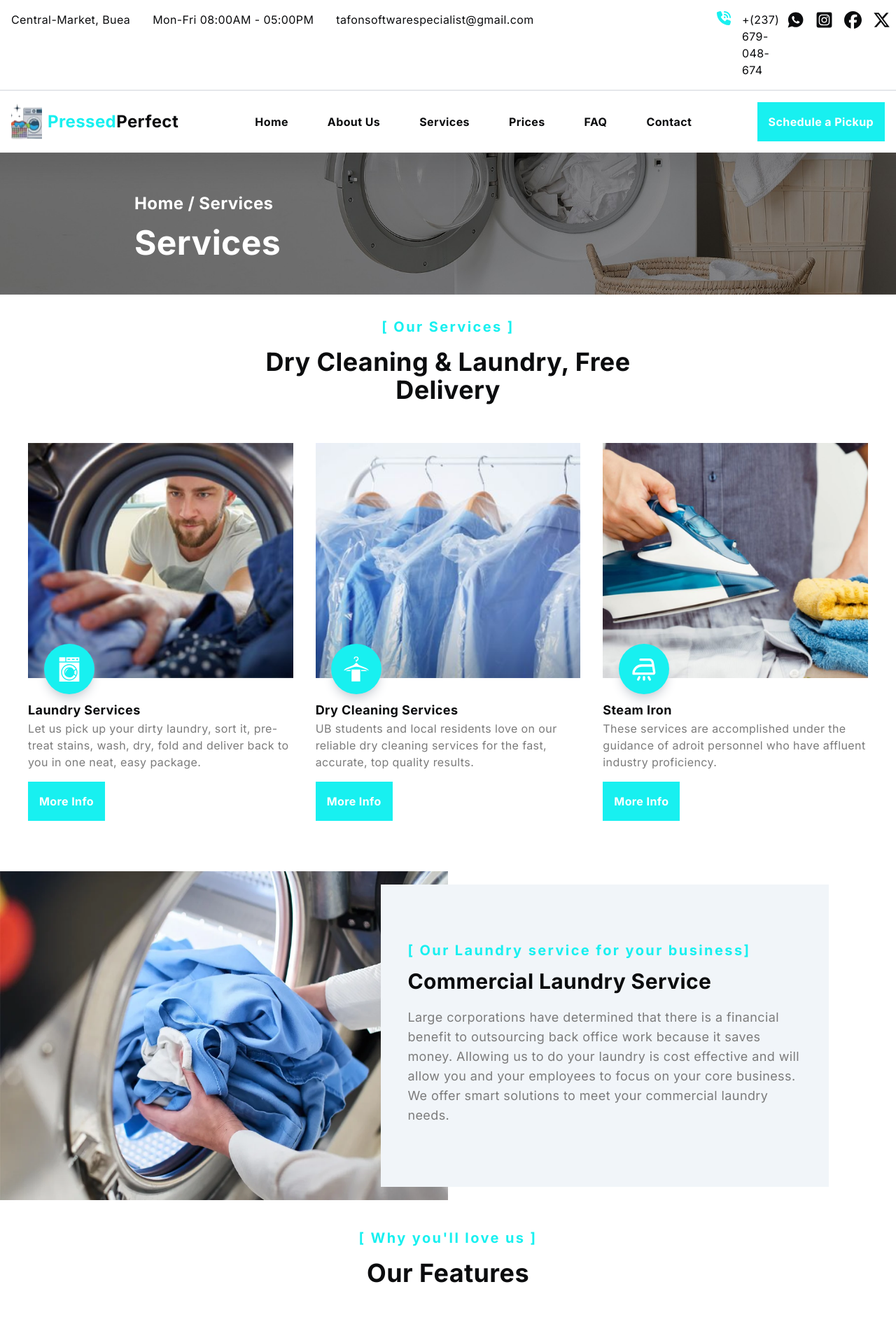
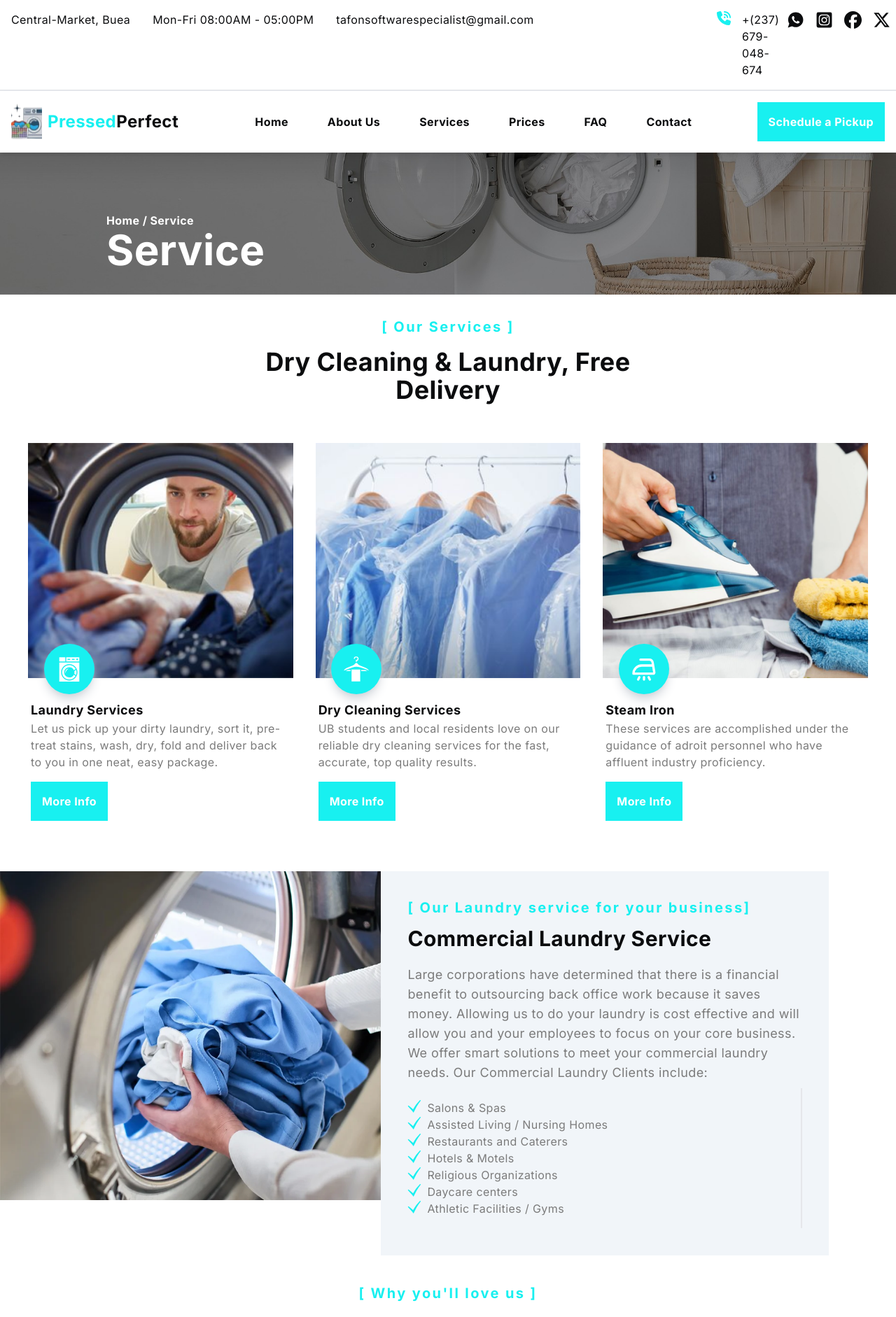
Before and after one commit to tafonhubertnwana/pressedLaundry, a Next.js app: page /service in a window 1280 px wide. Shown: the top 1882 px of the page at 70% size. Built offline with nearby package versions, Linux system fonts and the light colour scheme.

Commit message:
modifying the code

```diff
--- a/app/contact/page.tsx
+++ b/app/contact/page.tsx
@@ -27,8 +27,8 @@ const Contact = () => {
 
       {/* Contact Information Section */}
       <div className='container mx-auto p-8'>
-        <div className='flex flex-col items-center'>
-          <h5 className="font-bold text-[#18F0F0] text-sm md:text-base">[ Get in Touch with Us ]</h5>
+        <div className='flex flex-col items-center pt-8'>
+          <h6 className="font-bold text-[#18F0F0] ">[ Get in Touch with Us ]</h6>
           <div className='text-center md:w-[50%] py-4'>
             <h2>Contact Information</h2>
           </div>
--- a/app/faq/page.tsx
+++ b/app/faq/page.tsx
@@ -32,7 +32,7 @@ const Faq = () => {
 
       <div className="container mx-auto">
         <div className='flex flex-col items-center pt-8'>
-          <h5 className="font-bold md:py-4 text-[#18F0F0]">[ Frequently Asked Questions ]</h5>
+          <h6 className="font-bold md:py-4 text-[#18F0F0]">[ Frequently Asked Questions ]</h6>
           <div className='text-center md:w-[50%] py-4'>
             <h2>Reliable Answers to Our Most Common Questions</h2>
             <p className='text-lg py-4'>We can save you money on soap, water, heating, and electricity. Enjoy even more of the things you love with our simple and affordable prices.</p>
--- a/app/page.tsx
+++ b/app/page.tsx
@@ -93,13 +93,13 @@ export default function Home() {
                       <li className='flex'><span><GiCheckMark  size={20} className='text-[#18F0F0]'/></span> <p className='pl-2'>Best Quality</p></li>
                     </ul>
                   </div>
-                  <div className='p-4'>
+                  <div className=' group p-4'>
                     <div className="flex flex-col items-center">
                       <div  className='p-6 bg-slate-100  rounded-full my-4 shadow-gray-300 shadow-lg'>
                       < FaPhoneVolume size={30} className='text-[#18F0F0]' />
                       </div>
                       <span className='text-sm lg:text-xl font-bold'>Call for Quality Services</span>
-                      <p className="text-sm ">+ (237) 670-048-674</p>
+                      <p className="text-sm group-hover:text-[#18F0F0]">+ (237) 670-048-674</p>
                     </div>
                   </div>
                 </div>
--- a/app/service/page.tsx
+++ b/app/service/page.tsx
@@ -2,7 +2,7 @@ import React from 'react';
 import Image from 'next/image';
 import { StaticImageData } from "next/image"
 import Link from 'next/link';
-import { GiHanger, GiWashingMachine, GiConverseShoe } from 'react-icons/gi';
+import { GiHanger, GiWashingMachine, GiConverseShoe, GiCheckMark } from 'react-icons/gi';
 import { PiShirtFoldedFill } from 'react-icons/pi';
 import { TbIroningSteam, TbTruckDelivery } from 'react-icons/tb';
 import { MdEco } from 'react-icons/md';
@@ -36,7 +36,7 @@ const ServiceCard: React.FC<ServiceCardProps> = ({ image, icon: Icon, title, des
         <Icon size={40} className='text-white' />
       </div>
     </div>
-    <div className='pt-8'>
+    <div className=' px-14  pt-10 md:px-1 md:pt-8 '>
       <span className='py-2 text-lg font-bold group-hover:text-[#18F0F0] group-hover:underline group-hover:underline-offset-4'>{title}</span>
       <p>{description}</p>
       <Link href=''>
@@ -52,7 +52,7 @@ const FeatureCard: React.FC<FeatureCardProps> = ({ icon: Icon, title, descriptio
     <div className='p-4 self-start rounded-full bg-slate-100 shadow-gray-300 shadow-lg'>
       <Icon size={40} className='text-[#18F0F0]' />
     </div>
-    <div>
+    <div className=''>
       <h5 className='py-2 group-hover:text-[#18F0F0] group-hover:underline group-hover:underline-offset-4'>{title}</h5>
       <p>{description}</p>
     </div>
@@ -64,13 +64,22 @@ const Service: React.FC = () => {
   return (
     <>
       <div className="w-full">
-        <div className='relative'>
-          <Image src={banner} alt='banner' className='lg:w-full'/>
-          <div className='absolute top-[20%] left-[15%]'>
-            <h5 className='text-white py-4'>Home / Services</h5>
-            <h1 className='text-white'>Services</h1>
-          </div>
+
+      {/* Banner Section */}
+      <div className='relative'>
+        <Image
+          src={banner}
+          alt='Contact banner'
+          className='w-full object-cover'
+          layout='responsive'
+          width={1200}
+          height={600}
+        />
+        <div className='absolute top-[20%] left-[15%] md:top-[30%] md:left-[10%] p-4 md:p-6'>
+          <h5 className='text-white text-sm md:text-base'>Home / Service</h5>
+          <h1 className='text-white text-2xl md:text-6xl font-bold'>Service</h1>
         </div>
+      </div>
         <div className="container m-auto">
           <div className='flex flex-col items-center'>
             <h6 className="font-bold pt-8 text-[#18F0F0]">[ Our Services ]</h6>
@@ -104,14 +113,26 @@ const Service: React.FC = () => {
             <div>
               <Image src={laundry} alt='Commercial Laundry Service' />
             </div>
-            <div className='flex bg-slate-100 w-full md:my-[3%] md:ml-[-15%] md:mr-[30%]'>
+            <div className='flex bg-slate-100 w-full md:my-[0%] md:ml-[-15%] md:mr-[30%]'>
               <div className="content-center p-[6%]">
                 <h6 className='text-[#18F0F0]'>[ Our Laundry service for your business]</h6>
                 <h3 className='py-3'>Commercial Laundry Service</h3>
                 <p className='text-lg w-full py-2'>
-                  Large corporations have determined that there is a financial benefit to outsourcing back office work because it saves money. Allowing us to do your laundry is cost effective and will allow you and your employees to focus on your core business. We offer smart solutions to meet your commercial laundry needs.
+                  Large corporations have determined that there is a financial benefit to outsourcing back office work because it saves money. Allowing us to do your laundry is cost effective and will allow you and your employees to focus on your core business. We offer smart solutions to meet your commercial laundry needs. Our Commercial Laundry Clients include:
                 </p>
+                <div className='border-r-2'>
+                    <ul className='py-4'>
+                      <li className='flex'><span><GiCheckMark  size={20} className='text-[#18F0F0]' /></span> <p className='pl-2'>Salons & Spas</p></li>
+                      <li className='flex'><span><GiCheckMark  size={20} className='text-[#18F0F0]'/></span> <p className='pl-2'>Assisted Living / Nursing Homes</p></li>
+                      <li className='flex'><span><GiCheckMark  size={20} className='text-[#18F0F0]'/></span> <p className='pl-2'>Restaurants and Caterers</p></li>
+                      <li className='flex'><span><GiCheckMark  size={20} className='text-[#18F0F0]'/></span> <p className='pl-2'>Hotels & Motels</p></li>
+                      <li className='flex'><span><GiCheckMark  size={20} className='text-[#18F0F0]'/></span> <p className='pl-2'>Religious Organizations</p></li>
+                      <li className='flex'><span><GiCheckMark  size={20} className='text-[#18F0F0]'/></span> <p className='pl-2'>Daycare centers</p></li>
+                      <li className='flex'><span><GiCheckMark  size={20} className='text-[#18F0F0]'/></span> <p className='pl-2'>Athletic Facilities / Gyms</p></li>
+                    </ul>
+                  </div>
               </div>
+
             </div>
           </div>
         </div>
--- a/components/emailTemplate.tsx
+++ b/components/emailTemplate.tsx
@@ -22,6 +22,7 @@ export const EmailTemplate: React.FC<Readonly<EmailTemplateProps>> = ({
   return (
     <div>
       <h1>Pick-Up details from {name}!</h1>
+      <p>Email: {email}</p>
       <p>tel: {phone}</p>
       <p>Address: {address}</p>
       <p>Service: {selectedItem}</p>
```
Also changed, not shown: components/navbar.tsx (+46 -29 lines).
